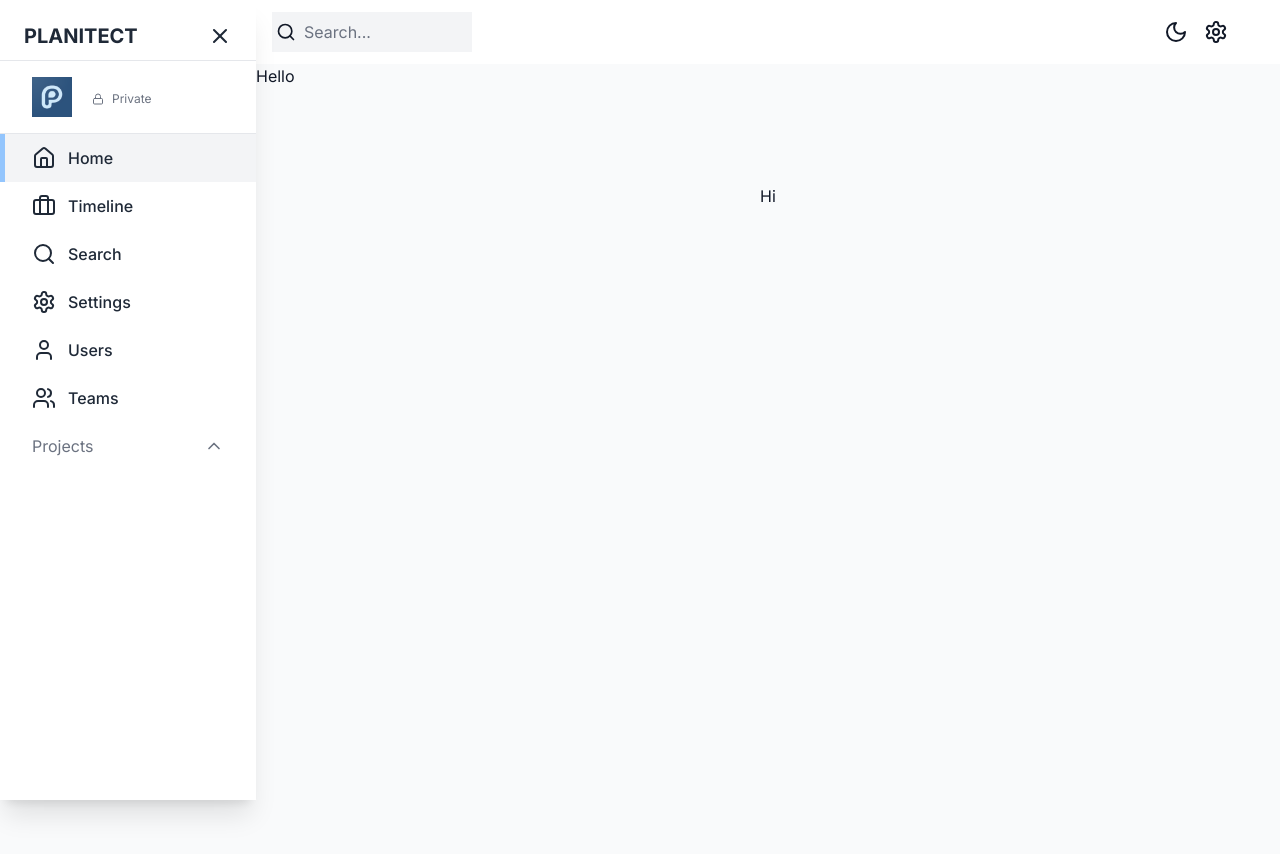
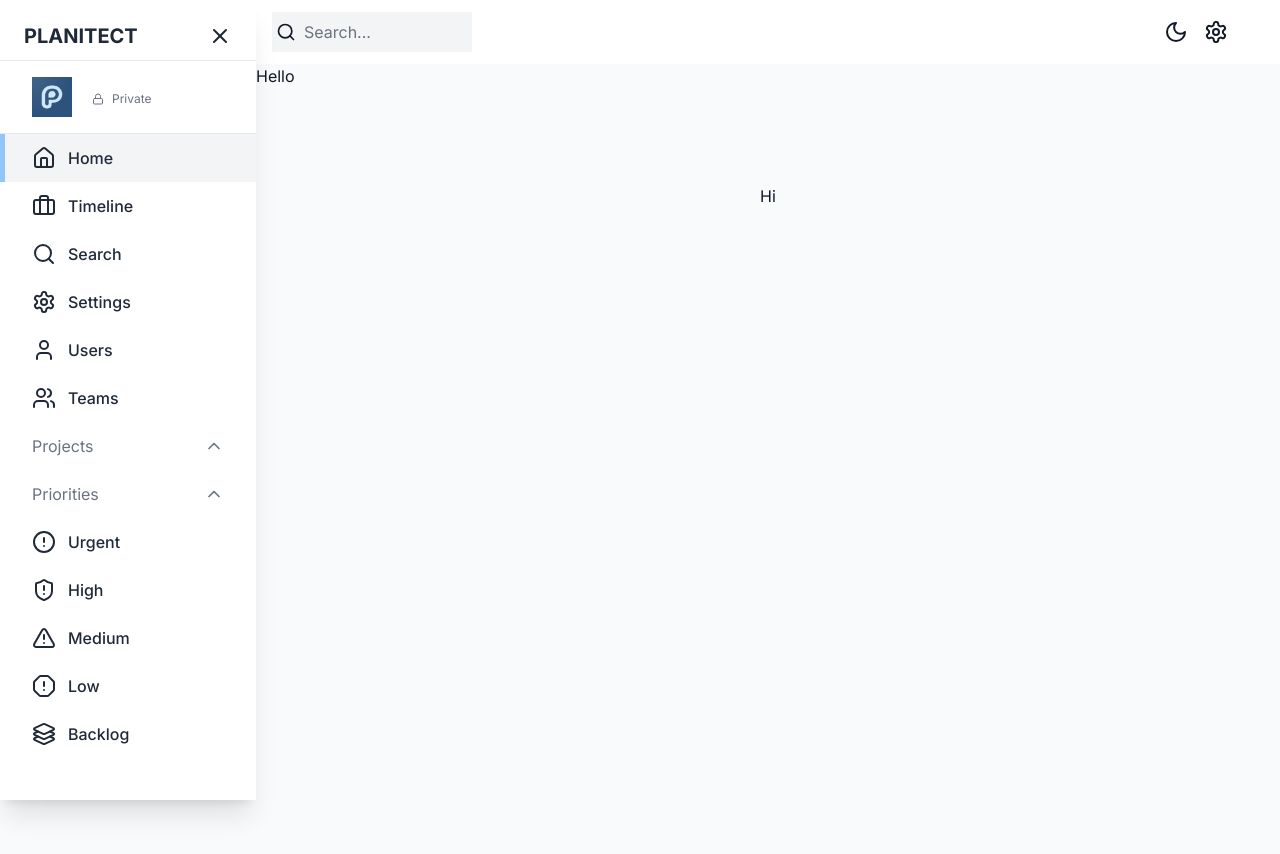
Before and after one commit to vanthuynh/planitect, a Next.js app in the folder frontend/: page / in a window 1280 px wide. Shown: the top 854 px of the page. Built offline with nearby package versions, Linux system fonts and the light colour scheme; no server answers.

Commit message:
add project list and priority list

```diff
--- a/frontend/src/app/(components)/Sidebar/index.tsx
+++ b/frontend/src/app/(components)/Sidebar/index.tsx
@@ -3,14 +3,19 @@
 import { useAppDispatch, useAppSelector } from "@/app/redux";
 import { setIsSidebarCollapsed } from "@/state";
 import {
+  AlertCircle,
+  AlertOctagon,
+  AlertTriangle,
   Briefcase,
   ChevronDown,
   ChevronUp,
   Home,
+  Layers3,
   LockIcon,
   LucideIcon,
   Search,
   Settings,
+  ShieldAlert,
   User,
   Users,
   X,
@@ -81,6 +86,46 @@
             <ChevronDown className="h-5 w-5" />
           )}
         </button>
+
+        {/* Project List: this is displayed from API query call */}
+
+        {/* PRIORITIES LINKS */}
+        <button
+          onClick={() => setShowPriority((prev) => !prev)}
+          className="flex w-full items-center justify-between px-8 py-3 text-gray-500"
+        >
+          <span className="">Priorities</span>
+          {showPriority ? (
+            <ChevronUp className="h-5 w-5" />
+          ) : (
+            <ChevronDown className="h-5 w-5" />
+          )}
+        </button>
+        {showPriority && (
+          <>
+            <SidebarLink
+              icon={AlertCircle}
+              label="Urgent"
+              href="/priority/urgent"
+            />
+            <SidebarLink
+              icon={ShieldAlert}
+              label="High"
+              href="/priority/high"
+            />
+            <SidebarLink
+              icon={AlertTriangle}
+              label="Medium"
+              href="/priority/medium"
+            />
+            <SidebarLink icon={AlertOctagon} label="Low" href="/priority/low" />
+            <SidebarLink
+              icon={Layers3}
+              label="Backlog"
+              href="/priority/backlog"
+            />
+          </>
+        )}
       </div>
     </div>
   );
```
